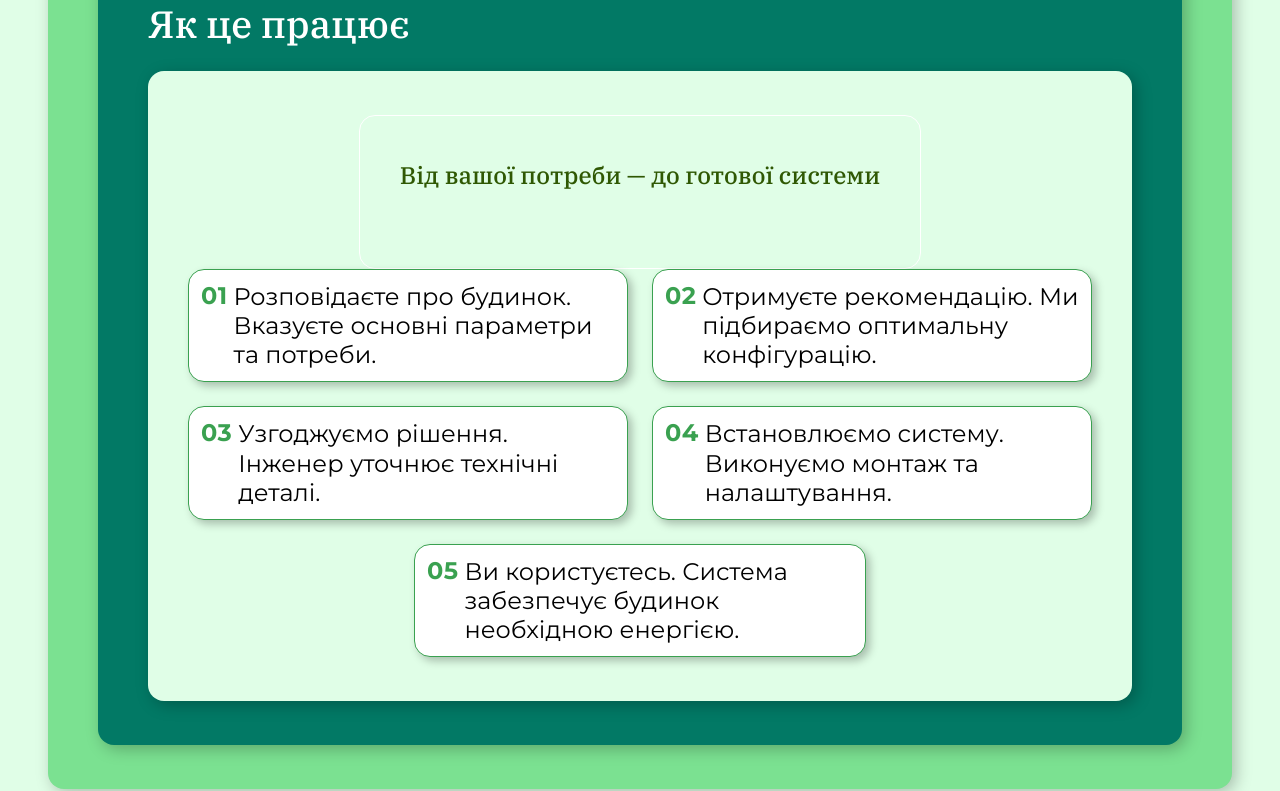
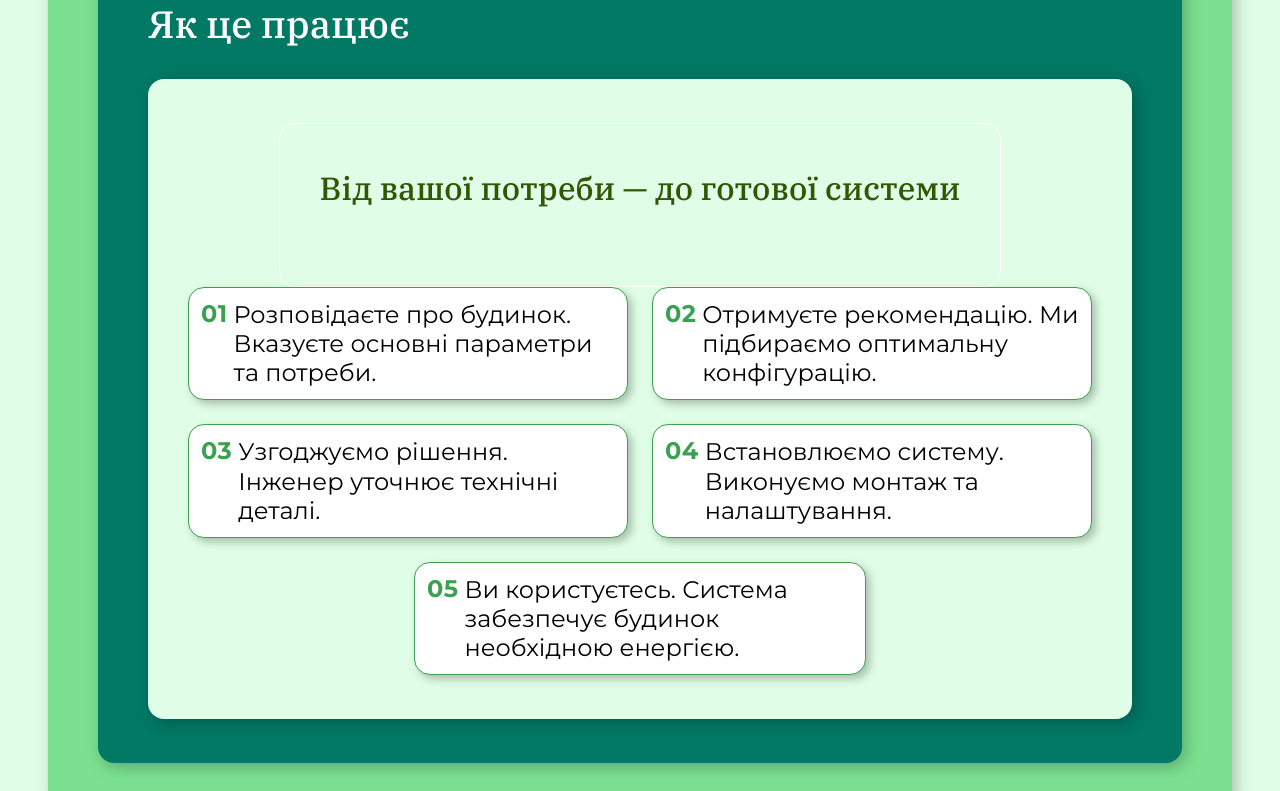
Before and after one commit to Rdazochka/EnerHome, a Next.js app: page / in a window 1280 px wide. Shown: the part 1041-1832 px from the top of the page. Built offline with nearby package versions, Linux system fonts and the light colour scheme.

Commit message:
fix: update desktop font styles and margins

```diff
--- a/components/HowItWorks/HowItWorks.module.css
+++ b/components/HowItWorks/HowItWorks.module.css
@@ -92,13 +92,13 @@
   flex-shrink: 0;
 }
 
-.stepContent {
-  font-family: var(--font-montserrat);
-  font-weight: 400;
-  font-size: 18px;
-  line-height: 122%;
-  color: #000;
-}
+  .stepContent {
+    font-family: var(--font-montserrat);
+    font-weight: 400;
+    font-size: 24px;
+    line-height: 121%;
+    color: var(--color-text);
+  }
 
 .stepTitle {
   font-weight: 400;
@@ -204,8 +204,12 @@
   }
 
   .title {
+    font-family: var(--font-ibm-plex-serif);
+    font-weight: 500;
     font-size: 38px;
     line-height: 126%;
+    color: var(--color-white);
+    margin-bottom: 32px;
   }
 
   .content {
@@ -224,8 +228,11 @@
   }
 
   .subtitle {
-    font-size: 24px;
-    line-height: 133%;
+    font-family: var(--font-ibm-plex-serif);
+    font-weight: 500;
+    font-size: 32px;
+    line-height: 131%;
+    color: var(--color-text-accent);
     max-width: none;
     margin-bottom: 32px;
   }
```
